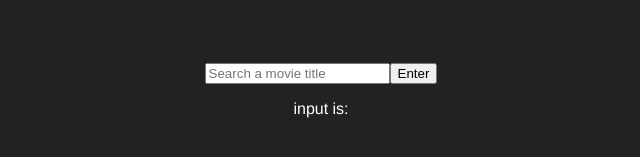
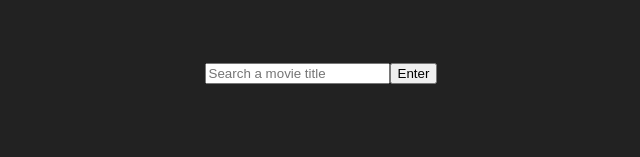
Before and after one commit to stevie2codes/vue-movie-db, a Vue app: page /search in a window 1280 px wide. Shown: the part 179-336 px from the top of the page, without its empty margins (319-959 px from the left). Built offline with nearby package versions, Linux system fonts and the light colour scheme.

Commit message:
movie search working and displaying movie

```diff
--- a/src/components/Search.vue
+++ b/src/components/Search.vue
@@ -1,4 +1,5 @@
 <template>
+  <div>
     <form @submit.prevent="processInput">
       <input
         type="text"
@@ -7,38 +8,56 @@
         placeholder="Search a movie title"
       />
       <button type="submit">Enter</button>
-    <p>input is: {{ input }}</p>
     </form>
+    <ul>
+      <li v-for="(movie, index) in movieResult" :key="index">
+        <Movie :movie="movie" />
+      </li>
+    </ul>
+  </div>
 </template>
 
 <script>
+import Movie from "../components/Movie";
 export default {
   name: "Search",
+  result: false,
 
   data() {
     return {
-      input: ""
+      input: "",
+      movieResult: []
     };
   },
   methods: {
     processInput: async function() {
       try {
         const res = await fetch(
-          `https://api.themoviedb.org/3/search/movie?api_key=27a97db4259eddae7c5074e18978bd3c&language=en-US&query=${this.input}&page=1&include_adult=false`
+          `https://api.themoviedb.org/3/search/movie?api_key=27a97db4259eddae7c5074e18978bd3c&language=en-US&query=${this.input}&page=1&include_adult=true`
         );
         const movieResult = await res.json();
-        this.movieResult = movieResult;
+        this.movieResult = movieResult.results;
         console.log(movieResult);
       } catch (err) {
         console.log(err);
       }
     }
+  },
+  components: {
+    Movie
   }
 };
 </script>
 
 <style lang="scss" scoped>
-p {
-  color: white;
+ul {
+  list-style: none;
+  display: flex;
+  flex-wrap: wrap;
+  padding: 1rem;
+  justify-content: center;
+}
+li {
+  margin: 20px;
 }
 </style>
```
Lines whose indentation alone changed are shown as unchanged.
